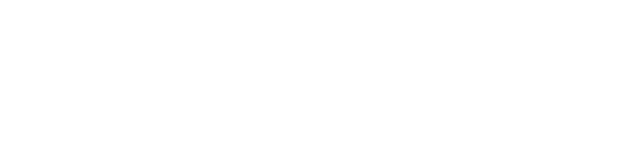
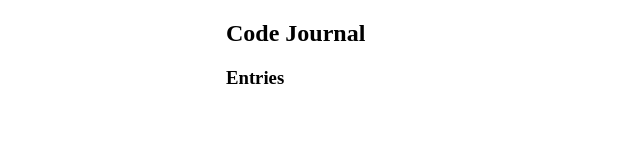
Before and after one commit to heesoo-kim97/code-journal, a website: page index.html in a window 1280 px wide. Shown: the whole page, without its empty margins (0-640 px from the left). Drawn offline with Linux system fonts and the light colour scheme.

Commit message:
minor change.

```diff
--- a/index.html
+++ b/index.html
@@ -17,12 +17,21 @@
 <body>
   <header>
     <div class="container">
+      <div class="row">
+        <div class="column-full">
+          <h2 class="header-text">Code Journal</h2>
+          <h3 class="header-subtext">Entries</h3>
+        </div>
+      </div>
 
     </div>
   </header>
   <main>
     <div class="container">
       <div data-view="entires">
+        <div class="row">
+
+        </div>
           <ul>
 
           </ul>
```
